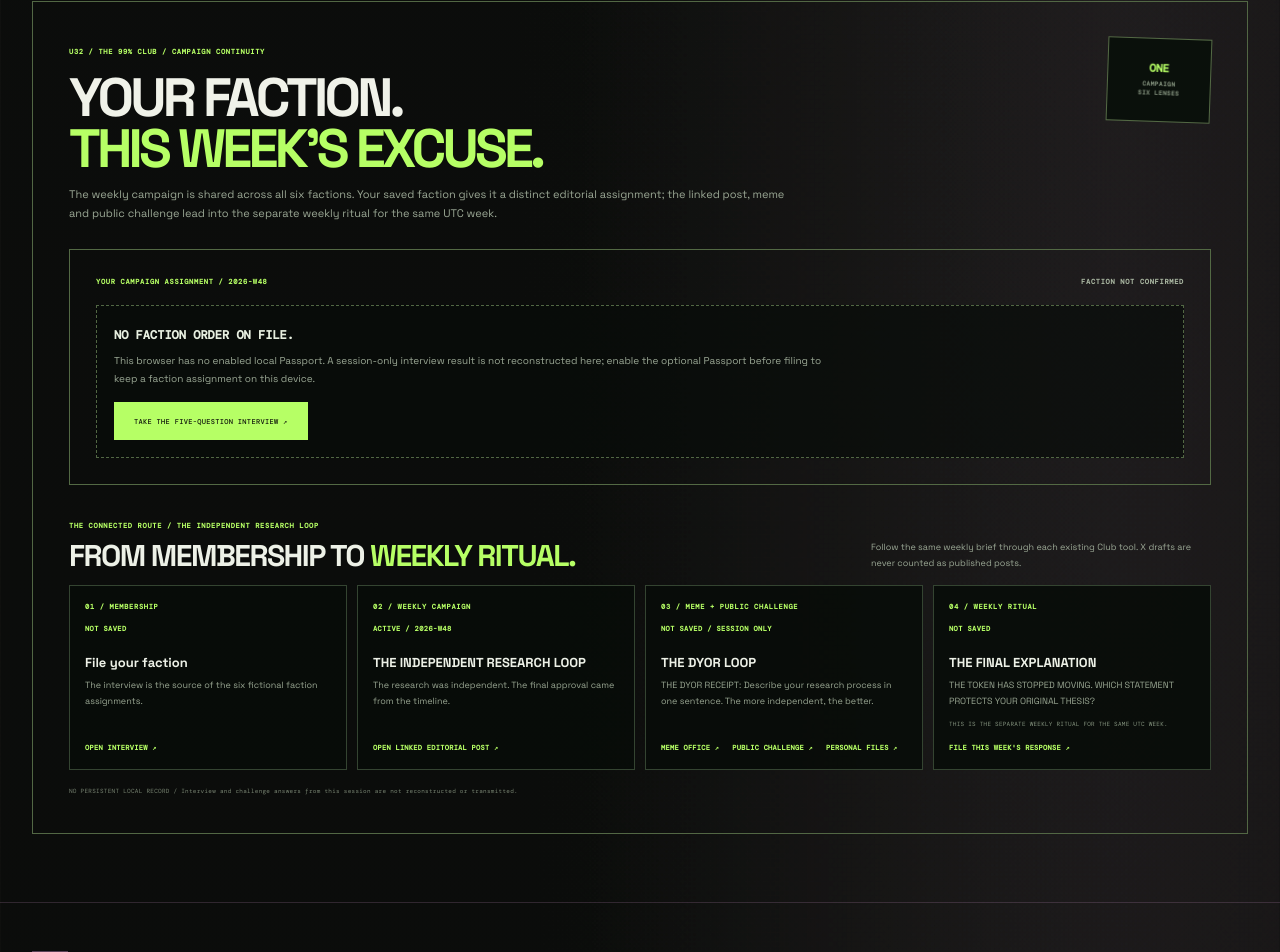
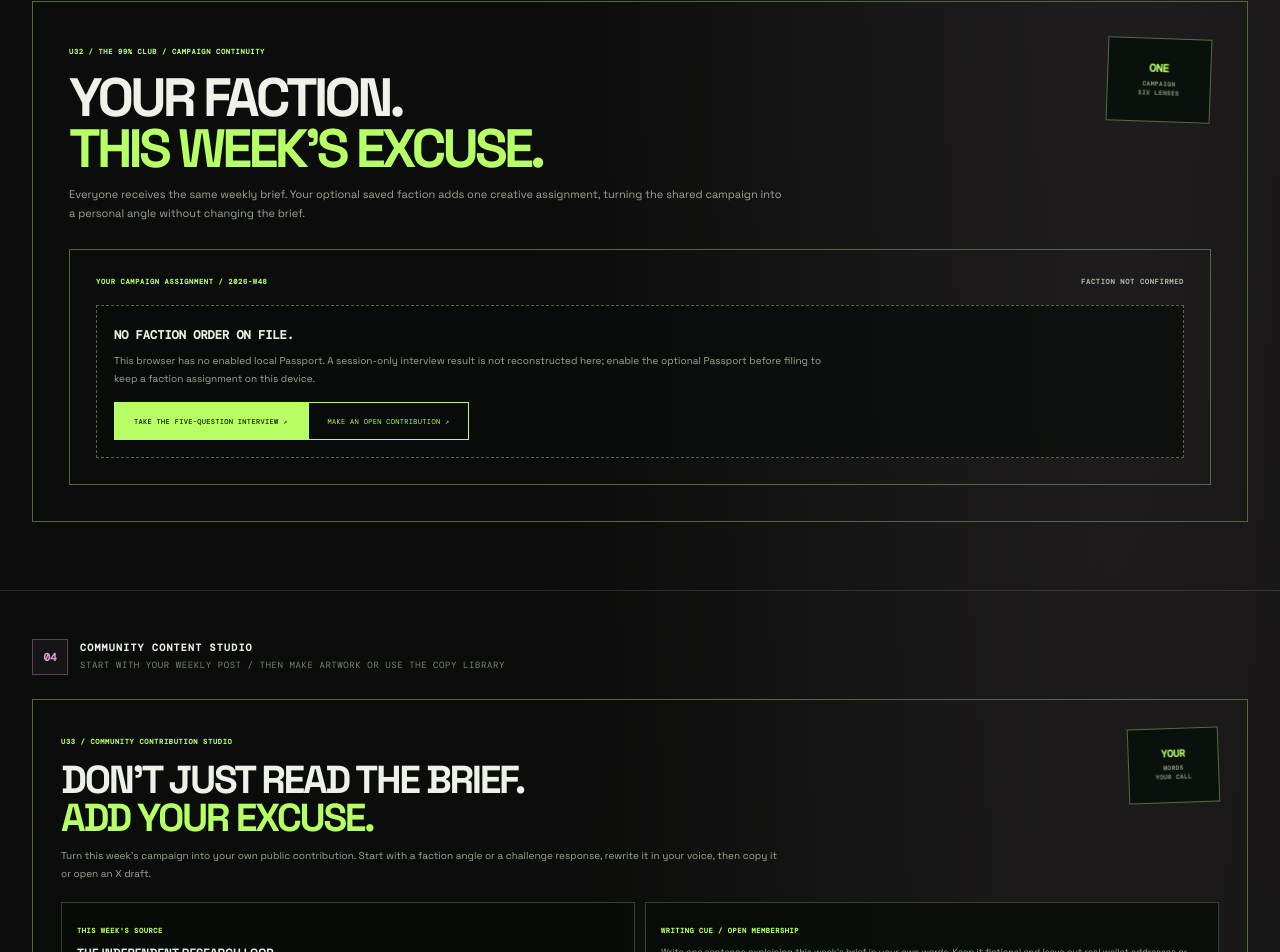
Before and after one commit to safherofficial/weird, a Next.js app: page /club in a window 1280 px wide. Shown: the part 3537-4489 px from the top of the page. Built offline with nearby package versions, Linux system fonts and the light colour scheme.

Commit message:
refine(club): focus continuity on the personal faction assignment

```diff
--- a/app/club/club-campaign-continuity.tsx
+++ b/app/club/club-campaign-continuity.tsx
@@ -58,11 +58,6 @@ export default function ClubCampaignContinuity() {
   }
 
   const progress = continuity?.progress;
-  const statusText = (value: string) => value === "FILED" || value === "ASSIGNED"
-    ? "LOCAL FILED"
-    : value === "OPEN" || value === "NOT ASSIGNED"
-      ? "OPEN"
-      : "NOT SAVED";
 
   return (
     <section className={styles.root} id="club-campaign-continuity" aria-labelledby="club-campaign-continuity-title">
@@ -71,8 +66,7 @@ export default function ClubCampaignContinuity() {
           <span className={styles.eyebrow}>U32 / THE 99% CLUB / CAMPAIGN CONTINUITY</span>
           <h2 id="club-campaign-continuity-title">YOUR FACTION.<br /><em>THIS WEEK'S EXCUSE.</em></h2>
           <p>
-            The weekly campaign is shared across all six factions. Your saved faction gives it a distinct editorial assignment;
-            the linked post, meme and public challenge lead into the separate weekly ritual for the same UTC week.
+            Everyone receives the same weekly brief. Your optional saved faction adds one creative assignment, turning the shared campaign into a personal angle without changing the brief.
           </p>
         </div>
         <div className={styles.seal}><strong>ONE</strong><span>CAMPAIGN<br />SIX LENSES</span></div>
@@ -105,9 +99,12 @@ export default function ClubCampaignContinuity() {
                   <span>YOUR DELIVERABLE</span>
                   <p>{continuity.mission.deliverable}</p>
                 </div>
-                <button type="button" className="button button--primary" onClick={() => void copyFactionOrder()}>
-                  COPY MY FACTION ORDER ↓
-                </button>
+                <div className={styles.assignmentActions}>
+                  <button type="button" className="button button--primary" onClick={() => void copyFactionOrder()}>
+                    COPY MY FACTION ORDER ↓
+                  </button>
+                  <Link className="button button--outline" href="#club-contribution-studio">BUILD MY CONTRIBUTION ↗</Link>
+                </div>
               </>
             ) : (
               <div className={styles.noFaction}>
@@ -117,57 +114,15 @@ export default function ClubCampaignContinuity() {
                     ? "Your optional local Passport is enabled, but no recognised faction is saved. Complete or retake the five-question membership interview."
                     : "This browser has no enabled local Passport. A session-only interview result is not reconstructed here; enable the optional Passport before filing to keep a faction assignment on this device."}
                 </p>
-                <Link className="button button--primary" href="#content-start">TAKE THE FIVE-QUESTION INTERVIEW ↗</Link>
+                <div className={styles.assignmentActions}>
+                  <Link className="button button--primary" href="#content-start">TAKE THE FIVE-QUESTION INTERVIEW ↗</Link>
+                  <Link className="button button--outline" href="#club-contribution-studio">MAKE AN OPEN CONTRIBUTION ↗</Link>
+                </div>
               </div>
             )}
           </div>
 
-          <div className={styles.routeHeader}>
-            <div><span>THE CONNECTED ROUTE / {continuity.campaign.theme.title}</span><h3>FROM MEMBERSHIP TO <em>WEEKLY RITUAL.</em></h3></div>
-            <p>Follow the same weekly brief through each existing Club tool. X drafts are never counted as published posts.</p>
-          </div>
 
-          <div className={styles.steps}>
-            <article className={styles.step}>
-              <span>01 / MEMBERSHIP</span>
-              <strong>{statusText(progress?.membershipInterview ?? "NOT SAVED")}</strong>
-              <h4>File your faction</h4>
-              <p>{progress?.membershipInterview === "FILED" ? "Your five answers and faction are available in this browser's Passport." : "The interview is the source of the six fictional faction assignments."}</p>
-              <Link href="#content-start">OPEN INTERVIEW ↗</Link>
-            </article>
-            <article className={styles.step}>
-              <span>02 / WEEKLY CAMPAIGN</span>
-              <strong>ACTIVE / {continuity.weekKey}</strong>
-              <h4>{continuity.campaign.theme.title}</h4>
-              <p>{continuity.campaign.theme.brief}</p>
-              <Link href="#club-campaign-engine">OPEN LINKED EDITORIAL POST ↗</Link>
-            </article>
-            <article className={styles.step}>
-              <span>03 / MEME + PUBLIC CHALLENGE</span>
-              <strong>{progress?.passportEnabled ? progress.completedCoreChallenges + " / 3 PERSONAL CHALLENGE FILES" : "NOT SAVED / SESSION ONLY"}</strong>
-              <h4>{continuity.campaign.memeTemplate.name}</h4>
-              <p>{continuity.campaign.challenge.title}: {continuity.campaign.challenge.brief}</p>
-              <div className={styles.stepLinks}>
-                <Link href="#club-meme-studio">MEME OFFICE ↗</Link>
-                <Link href="#club-challenge-board">PUBLIC CHALLENGE ↗</Link>
-                <Link href="#club-challenges">PERSONAL FILES ↗</Link>
-              </div>
-            </article>
-            <article className={styles.step}>
-              <span>04 / WEEKLY RITUAL</span>
-              <strong>{progress?.currentWeeklyRitualFiled ? "LOCAL FILED" : progress?.passportEnabled ? "OPEN" : "NOT SAVED"}</strong>
-              <h4>{continuity.weeklyRitual.title}</h4>
-              <p>{continuity.weeklyRitual.prompt}</p>
-              <small className={styles.ritualNote}>{progress?.currentWeeklyRitualFiled ? "THIS WEEK'S RESPONSE IS SAVED IN YOUR LOCAL PASSPORT." : "THIS IS THE SEPARATE WEEKLY RITUAL FOR THE SAME UTC WEEK."}</small>
-              <Link href="#club-weekly-ritual">FILE THIS WEEK'S RESPONSE ↗</Link>
-            </article>
-          </div>
-
-          <p className={styles.privacyNote}>
-            {progress?.passportEnabled
-              ? "READ-ONLY LOCAL SUMMARY / Existing Passport fields only. This panel creates no new stored record and sends no participation data."
-              : "NO PERSISTENT LOCAL RECORD / Interview and challenge answers from this session are not reconstructed or transmitted."}
-          </p>
         </>
       )}
 
```
